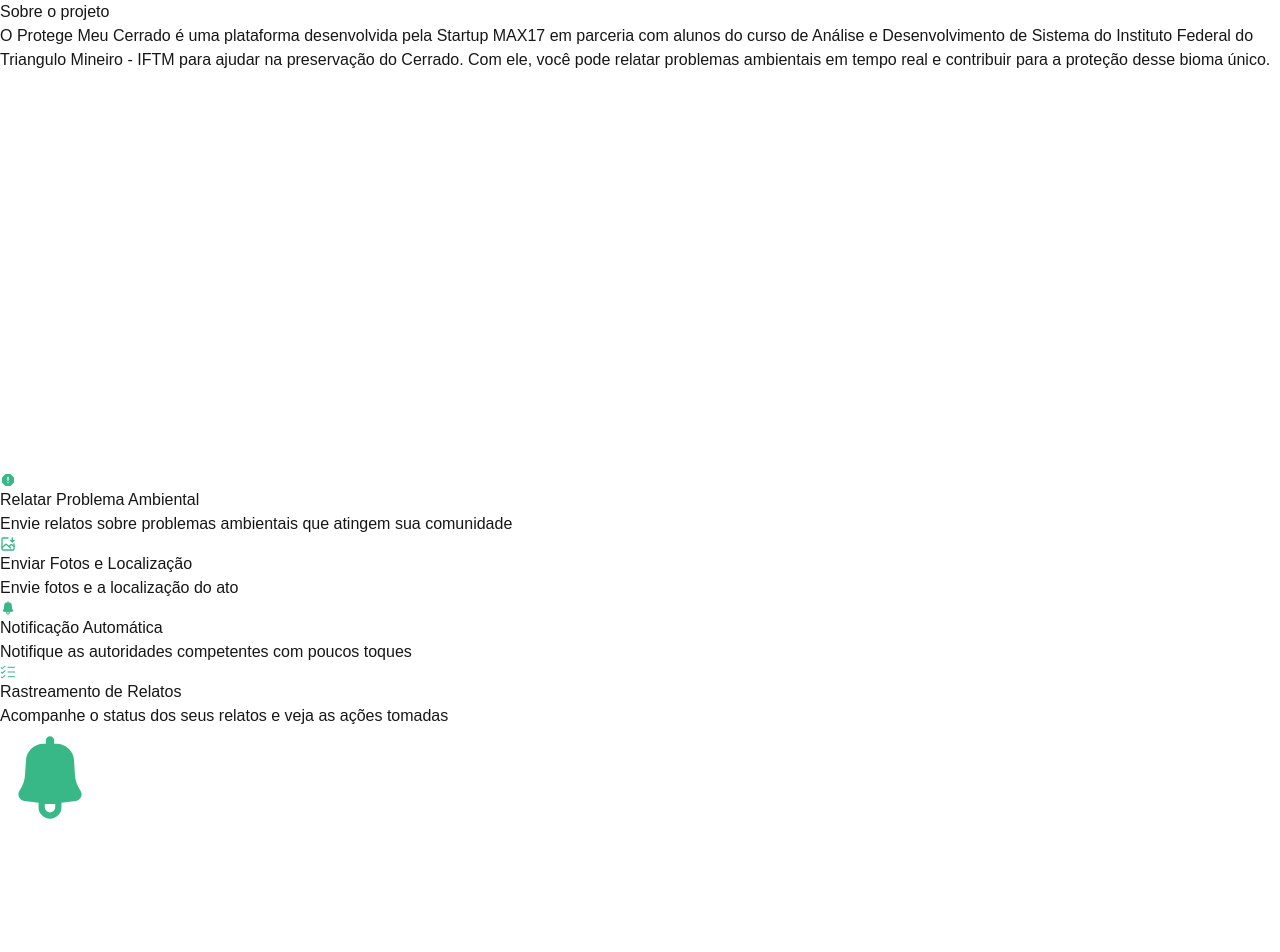
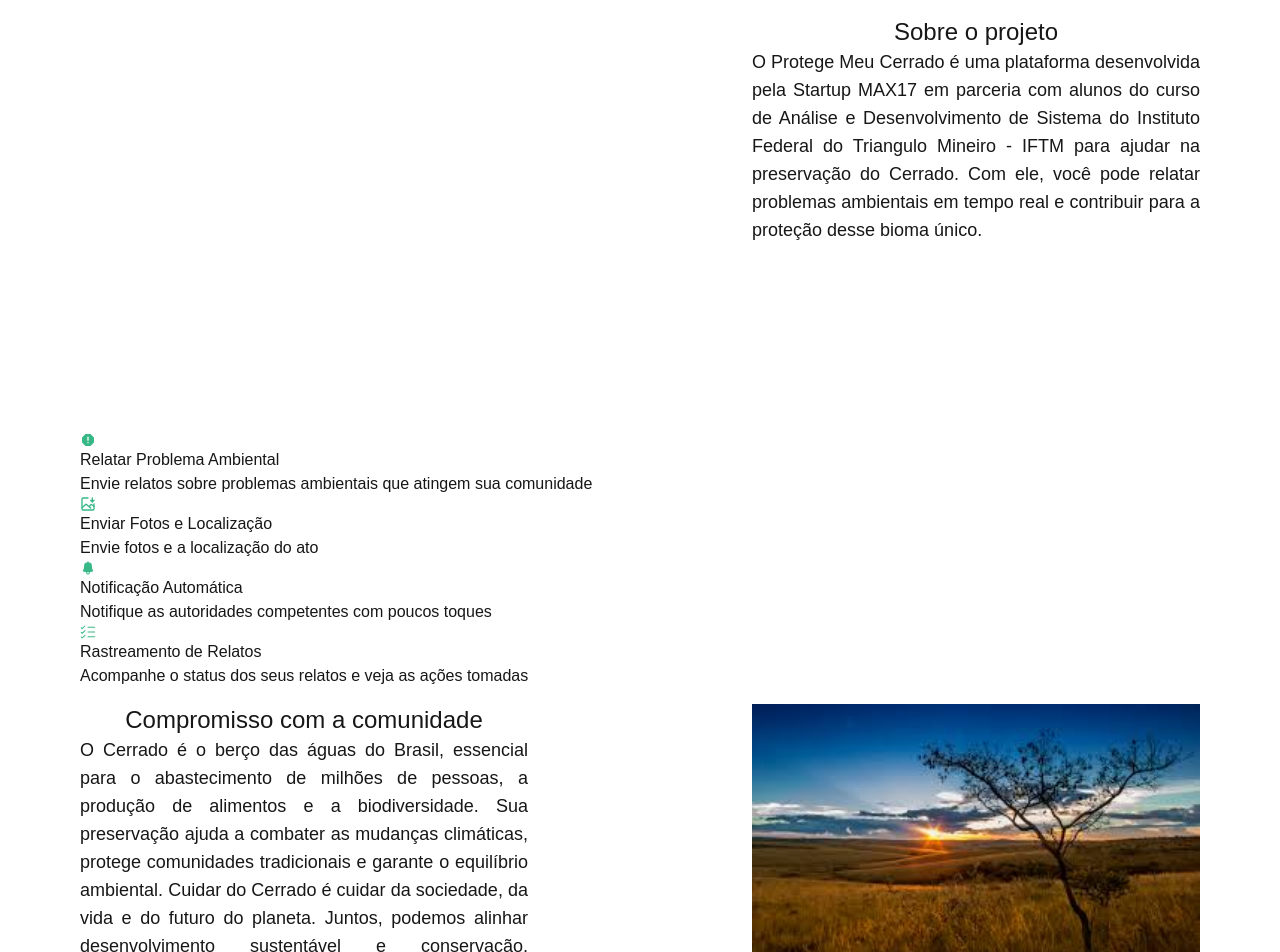
Before and after one commit to pedrohenriquefs17/Web-Protege-Meu-Cerrado, a Next.js app: page / in a window 1280 px wide. Shown: the top 952 px of the page. Built offline with nearby package versions, Linux system fonts and the light colour scheme.

Commit message:
ajuste no carousel

```diff
--- a/src/components/Carousel/index.tsx
+++ b/src/components/Carousel/index.tsx
@@ -31,15 +31,19 @@ const Carousel = ({ images }: ICarousel) => {
     };
 
     return (
-        <div className='h-96'>
+        <div className='h-full'>
             <figure className=''>
-                <Image
+                <img
+                    src={images[index]}
+                    className='h-full w-full'
+                />
+                {/* <Image
                     src={images[index]}
                     alt="Carrossel de imagens do cerrado."
-                    width={100}
+                    width={200}
                     height={96}
                     layout="intrinsic"
-                />
+                /> */}
             </figure>
         </div>
     )
--- a/src/components/FrontPage/index.tsx
+++ b/src/components/FrontPage/index.tsx
@@ -1,14 +1,19 @@
 import Carousel from "components/Carousel"
+import { FrontPageBlock } from "components/FrontPageBlock"
 import { Funcionalidade } from "components/Funcionalidade"
 import { Texto } from "components/Texto"
 import { VideoPlayer } from "components/VideoPlayer"
-import ReactPlayer from 'react-player'
 
 export const FrontPage = () => {
     return (
-        <main>
-            <Texto titulo="Sobre o projeto" texto="O Protege Meu Cerrado é uma plataforma desenvolvida pela Startup MAX17 em parceria com alunos do curso de Análise e Desenvolvimento de Sistema do Instituto Federal do Triangulo Mineiro - IFTM para ajudar na preservação do Cerrado. Com ele, você pode relatar problemas ambientais em tempo real e contribuir para a proteção desse bioma único." />
-            <VideoPlayer videoUrl="https://www.youtube.com/watch?v=T92VCbyedMU" />
+        <main className="px-20">
+
+            <FrontPageBlock>
+                <VideoPlayer videoUrl="https://www.youtube.com/watch?v=T92VCbyedMU" />
+                <Texto titulo="Sobre o projeto" texto="O Protege Meu Cerrado é uma plataforma desenvolvida pela Startup MAX17 em parceria com alunos do curso de Análise e Desenvolvimento de Sistema do Instituto Federal do Triangulo Mineiro - IFTM para ajudar na preservação do Cerrado. Com ele, você pode relatar problemas ambientais em tempo real e contribuir para a proteção desse bioma único." />
+            </FrontPageBlock>
+
+
             <div className="columns">
                 <Funcionalidade image="/images/report.svg" titulo="Relatar Problema Ambiental" texto="Envie relatos sobre problemas ambientais que atingem sua comunidade" />
                 <Funcionalidade image="/images/add-image.svg" titulo="Enviar Fotos e Localização" texto="Envie fotos e a localização do ato" />
@@ -16,8 +21,10 @@ export const FrontPage = () => {
                 <Funcionalidade image="/images/checklist.svg" titulo="Rastreamento de Relatos" texto="Acompanhe o status dos seus relatos e veja as ações tomadas" />
             </div>
 
-
-            <Carousel images={["/images/licensed-image1.jpeg", "/images/notification.svg"]} />
+            <FrontPageBlock>
+                <Texto titulo="Compromisso com a comunidade" texto="O Cerrado é o berço das águas do Brasil, essencial para o abastecimento de milhões de pessoas, a produção de alimentos e a biodiversidade. Sua preservação ajuda a combater as mudanças climáticas, protege comunidades tradicionais e garante o equilíbrio ambiental. Cuidar do Cerrado é cuidar da sociedade, da vida e do futuro do planeta. Juntos, podemos alinhar desenvolvimento sustentável e conservação, promovendo um mundo mais justo e equilibrado." />
+                <Carousel images={["/carouselFrontPage/cerrado1.jpeg", "/carouselFrontPage/cerrado2.jpeg"]} />
+            </FrontPageBlock>
         </main>
     )
 }
--- /dev/null
+++ b/src/components/FrontPageBlock/index.tsx
@@ -0,0 +1,19 @@
+import { ReactNode } from "react"
+
+interface IPage {
+    children: ReactNode | ReactNode[]
+}
+
+export const FrontPageBlock = ({ children }: IPage) => {
+    const renderChildrenContent = Array.isArray(children) ? children : [children]
+
+    return (
+        <div className="my-4 flex justify-between">
+            {renderChildrenContent.map((child, index) => (
+                <div key={index} className="w-2/5">
+                    {child}
+                </div>
+            ))}
+        </div>
+    );
+};
--- a/src/components/Texto/index.tsx
+++ b/src/components/Texto/index.tsx
@@ -5,10 +5,10 @@ interface ITexto {
 
 export const Texto = ({texto, titulo}: ITexto) => {
     return (
-        <article className="card is-shadowless">
-            <div className="card-content">
-                <h2 className="title">{titulo}</h2>
-                <p className="content">{texto}</p>
+        <article>
+            <div className="">
+                <h2 className="text-center text-2xl">{titulo}</h2>
+                <p className="text-justify text-lg">{texto}</p>
             </div>
         </article>
     )
```
Also changed, not shown: public/carouselFrontPage/cerrado1.jpeg (renamed from public/images/licensed-image1.jpeg), public/carouselFrontPage/cerrado2.jpeg (added).
